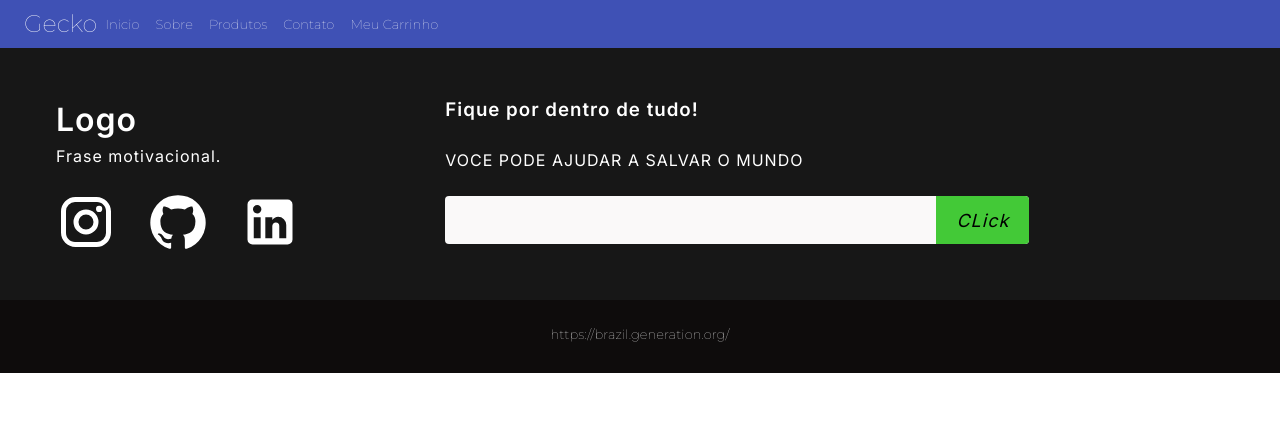
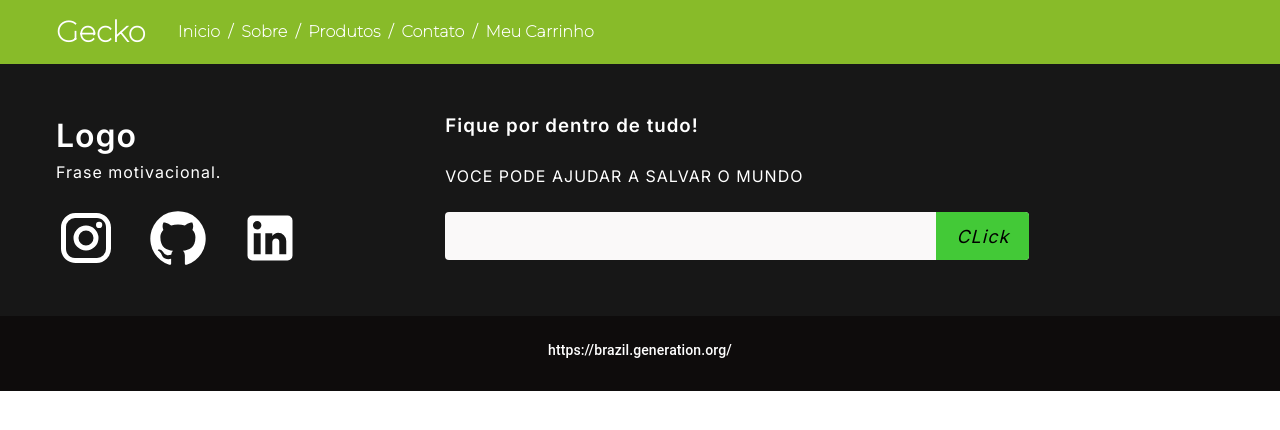
Before and after one commit to ProjetoGecko/frontend, a React (Vite) app: page / in a window 1280 px wide. Shown: the top 430 px of the page. Built offline with nearby package versions, Linux system fonts and the light colour scheme.

Commit message:
Arrumando estilização do navbar

```diff
--- a/src/components/static/Navbar/Navbar.css
+++ b/src/components/static/Navbar/Navbar.css
@@ -1,13 +1,17 @@
-
-body{
-    background-color: F4F8D4;
-    font-family: cursive;
+.navbar{
+    background-color: var(--cor4)!important;
 }
 
-h5, h6{
+.menunav{
+    color: white;
+    font-weight: bold !important;
+    text-decoration: none !important;
     font-family: 'Montserrat', sans-serif !important;
 }
 
-h6{
-    font-size: 13px !important;
+.logonav{
+    color: white;
+    font-size: 29px !important;
+    font-weight: bolder !important;
+    font-family: 'Montserrat', sans-serif !important;
 }
--- a/src/components/static/Navbar/Navbar.tsx
+++ b/src/components/static/Navbar/Navbar.tsx
@@ -2,44 +2,75 @@ import React from 'react';
 import { AppBar, Toolbar, Typography } from '@material-ui/core'
 import { Box } from '@mui/material'
 import './Navbar.css'
+import { Link } from 'react-router-dom';
 
 
 function Navbar() {
     return (
         <>
-            <AppBar position="static">
-                <Toolbar variant="dense">
-                    <Box className='logo'>
-                        <Typography variant="h5">
+            <AppBar className='navbar' position="static">
+                <Toolbar>
+                    <Box mx={4}>
+                        <Typography className='logonav'>
                             Gecko
                         </Typography>
                     </Box>
 
                     <Box display="flex" justifyContent="start">
-                        <Box mx={1} className='nav'>
-                            <Typography variant="h6">
+                        <Box>
+                            <Link to="home">
+                                <Typography className='menunav'>
                                     Inicio
                                 </Typography>
+                            </Link>
                         </Box>
-                        <Box mx={1} className='nav'>
-                            <Typography variant="h6">
+                        <Box mx={1}>
+                            <Typography className='menunav'>
+                                /
+                            </Typography>
+                        </Box>
+                        <Box>
+                            <Link to="sobre">
+                                <Typography className='menunav'>
                                     Sobre
                                 </Typography>
+                            </Link>
                         </Box>
-                        <Box mx={1} className='nav'>
-                            <Typography variant="h6">
+                        <Box mx={1}>
+                            <Typography className='menunav'>
+                                /
+                            </Typography>
+                        </Box>
+                        <Box>
+                            <Link to="produtos">
+                                <Typography className='menunav'>
                                     Produtos
                                 </Typography>
+                            </Link>
                         </Box>
-                        <Box mx={1} className='nav'>
-                            <Typography variant="h6">
+                        <Box mx={1}>
+                            <Typography className='menunav'>
+                                /
+                            </Typography>
+                        </Box>
+                        <Box>
+                            <Link to="contato">
+                                <Typography className='menunav'>
                                     Contato
                                 </Typography>
+                            </Link>
                         </Box>
-                        <Box mx={1} className='nav'>
-                            <Typography variant="h6">
+                        <Box mx={1}>
+                            <Typography className='menunav'>
+                                /
+                            </Typography>
+                        </Box>
+                        <Box>
+                            <Link to="carrinho">
+                                <Typography className='menunav'>
                                     Meu Carrinho
                                 </Typography>
+                            </Link>
                         </Box>
                     </Box>
 
```
Lines whose indentation alone changed are shown as unchanged.
